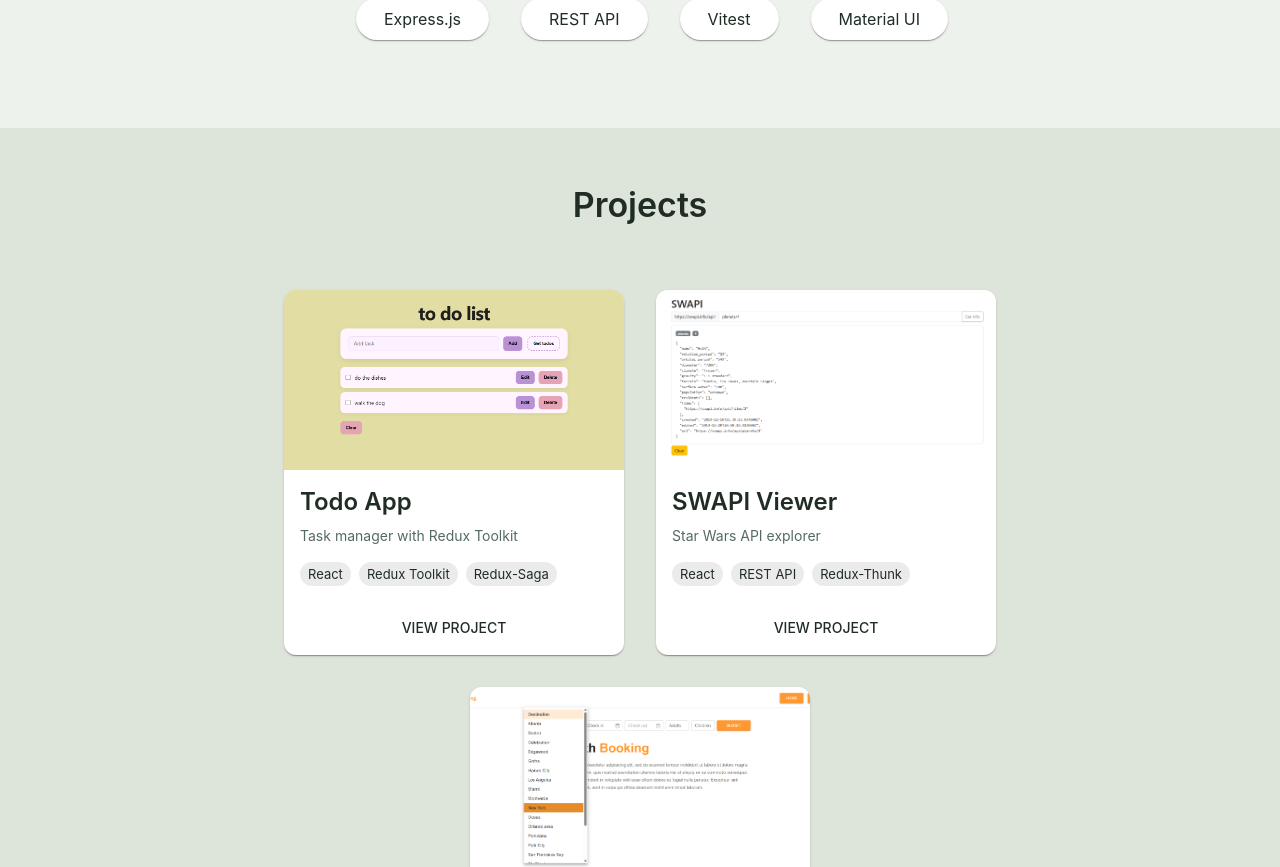
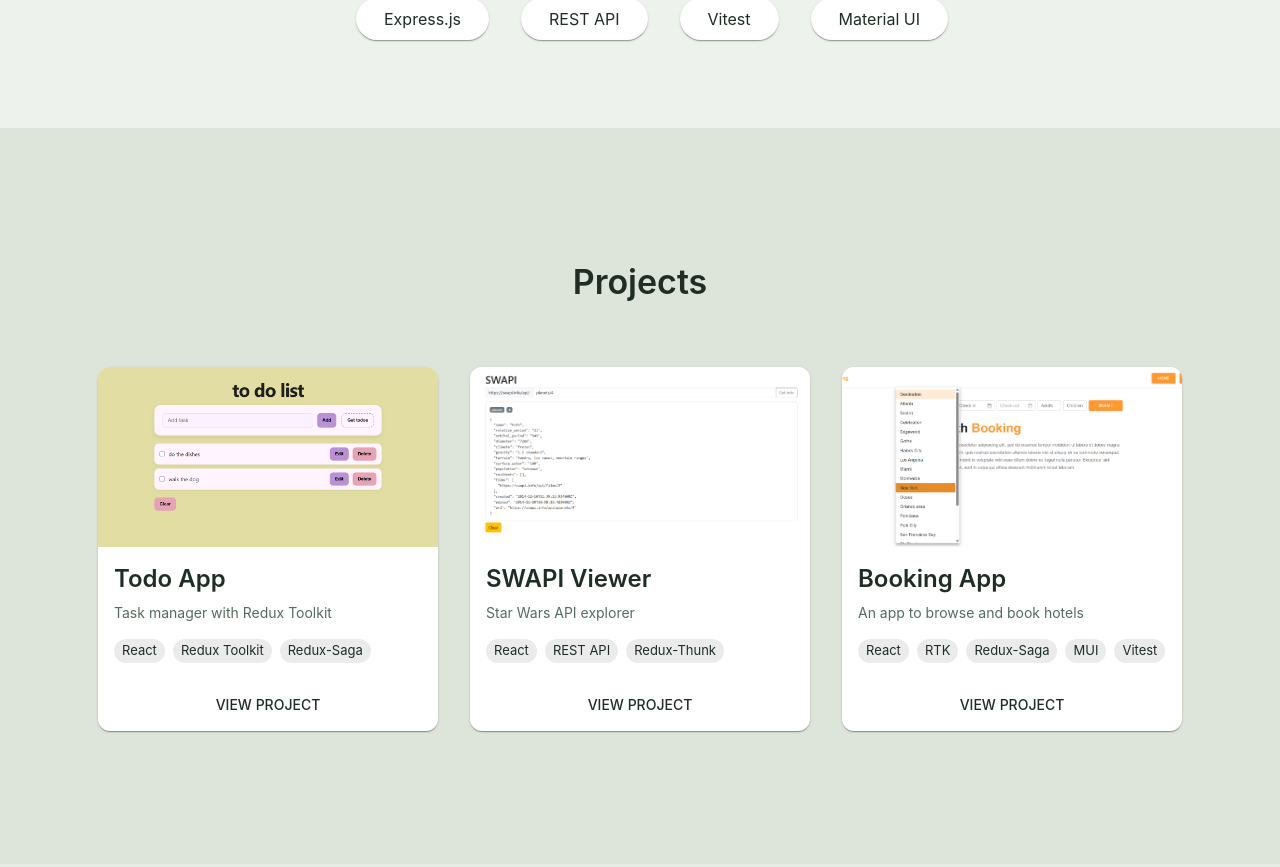
Before and after one commit to tanyagrr/portfolio-mui, a React (Vite) app: page / in a window 1280 px wide. Shown: the part 1120-1987 px from the top of the page. Built offline with nearby package versions, Linux system fonts and the light colour scheme.

Commit message:
Fix: readme

```diff
--- a/src/data/projects.js
+++ b/src/data/projects.js
@@ -40,7 +40,7 @@ export const projects = [
 
           Formik is used to manage form state and validation, while Redux Saga handles asynchronous API requests and side effects such as fetching destinations and filtering hotels. The user interface is built with Material UI, focusing on a clean layout and responsive design. The project also includes unit tests written with Vitest, helping to practice testing component behavior and async logic.
           `,
-    stack: ["React", "Redux Toolkit", "Redux-Saga", "MUI", "Vitest"],
+    stack: ["React", "RTK", "Redux-Saga", "MUI", "Vitest"],
     screenshots: [booking1, booking2],
     demo: "https://booking-app-two-smoky.vercel.app/",
     github:
--- a/src/sections/Projects.jsx
+++ b/src/sections/Projects.jsx
@@ -27,7 +27,7 @@ function Projects() {
       }}
     >
       <Container
-        maxWidth="md"
+        maxWidth="lg"
         sx={{
           minHeight: `calc(100vh - ${headerHeight}px)`,
           display: "flex",
```
Also changed, not shown: src/layout/Layout.jsx (line endings or trailing spaces), 2 other files (tests, documents, lock files or other folders).
